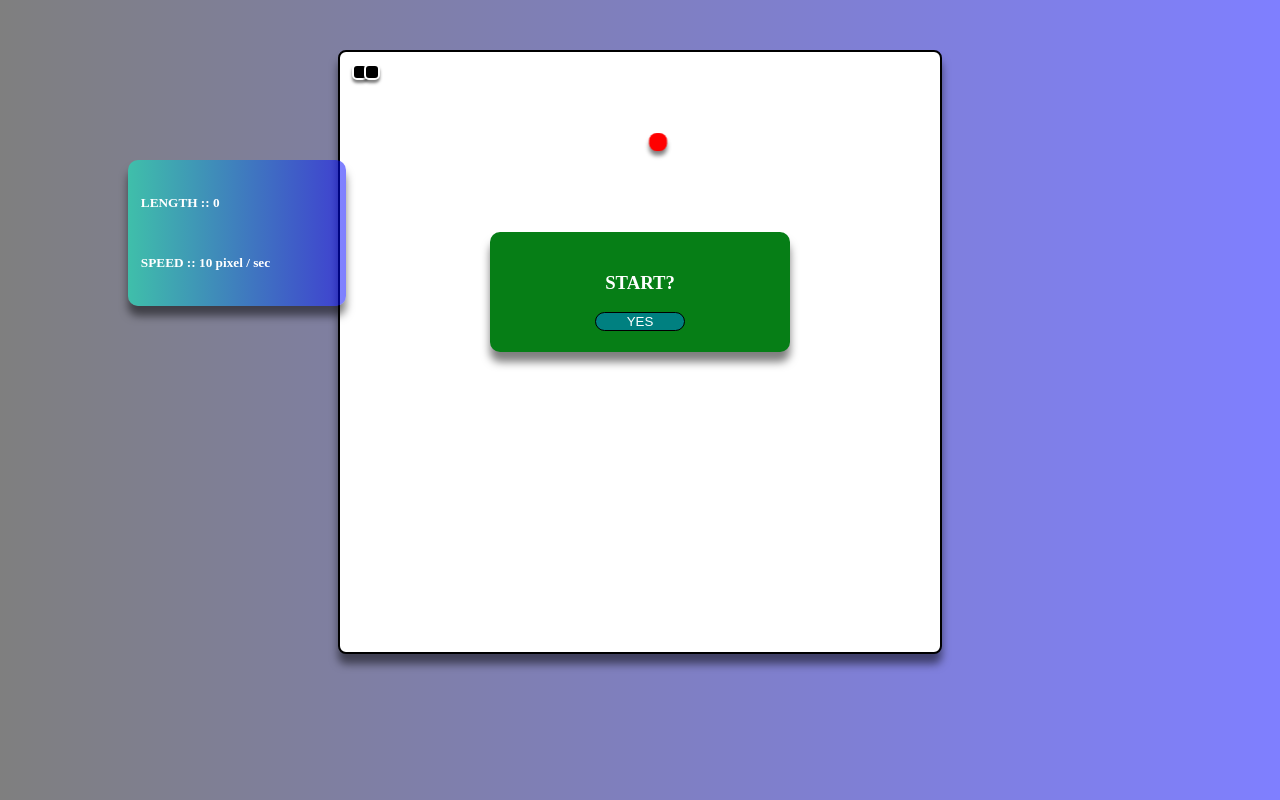
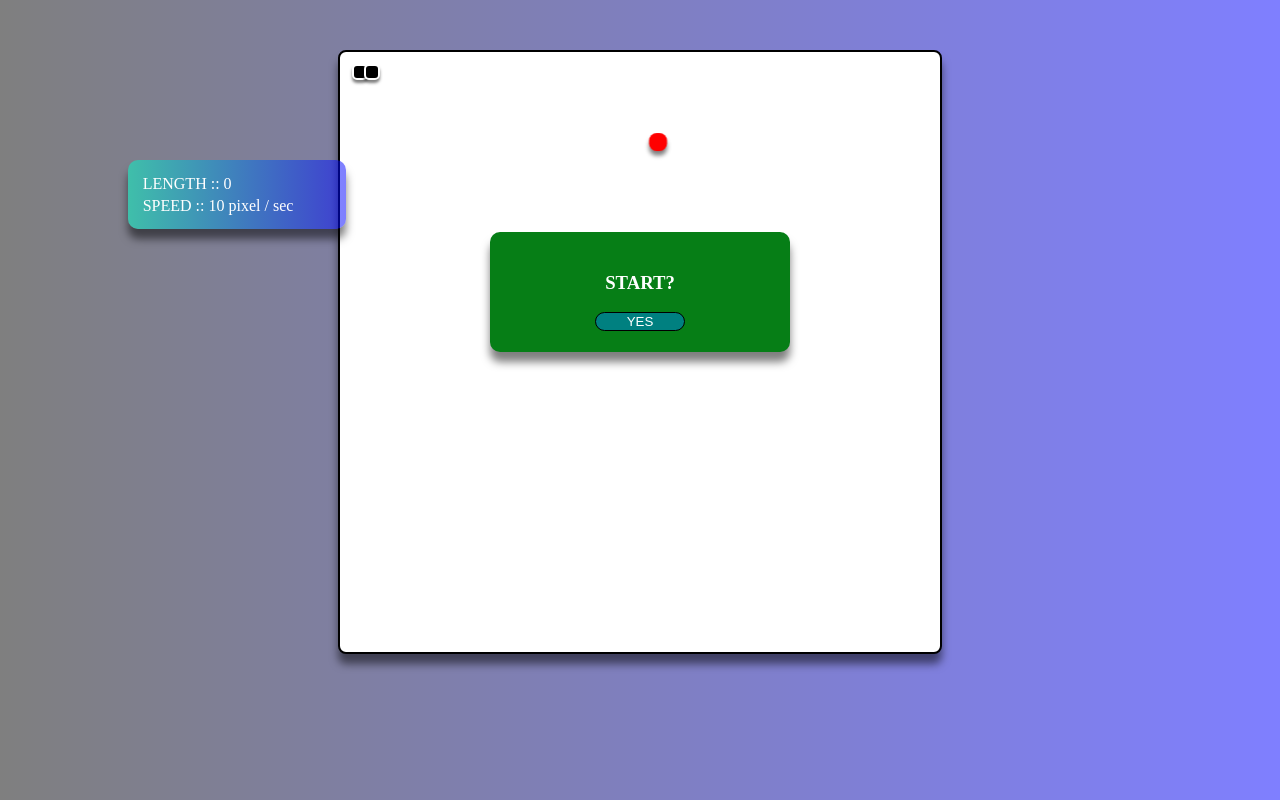
Before and after one commit to mgsainyinyitun/snake-game, a React app: page / in a window 1280 px wide. Built offline with nearby package versions, Linux system fonts and the light colour scheme.

Commit message:
modify something

```diff
--- a/src/components/StatusCard.css
+++ b/src/components/StatusCard.css
@@ -13,3 +13,7 @@
     border-radius: 10px;
     box-shadow: 0 10px 8px 0 rgba(0,0,0,0.5);
 }
+
+.info{
+    margin: 1%;
+}
--- a/src/components/StatusCard.js
+++ b/src/components/StatusCard.js
@@ -2,11 +2,11 @@ import React from 'react';
 import './StatusCard.css';
 
 const StatusCard = (props) =>{
-    const velocity = (2/props.speed)*1000;
+    const velocity = Math.floor((2/props.speed)*1000);
     return(
         <div className="status-card">
-            <h5>LENGTH :: {props.length} </h5>
-            <h5>SPEED :: {velocity} pixel / sec</h5>
+            <p className="info">LENGTH :: {props.length} </p>
+            <p className="info">SPEED :: {velocity} pixel / sec</p>
         </div>
     )
 }
```
